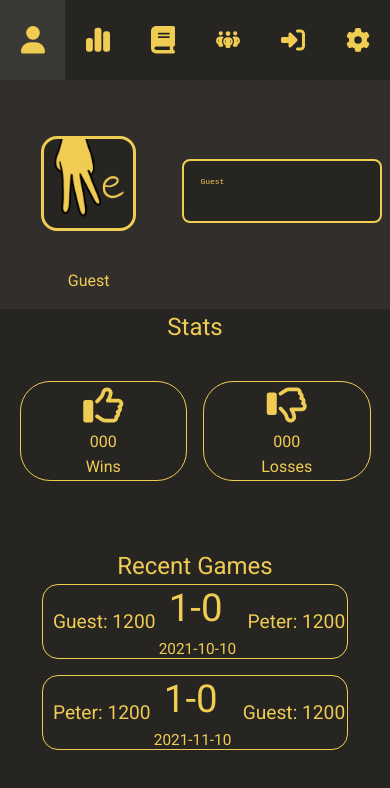
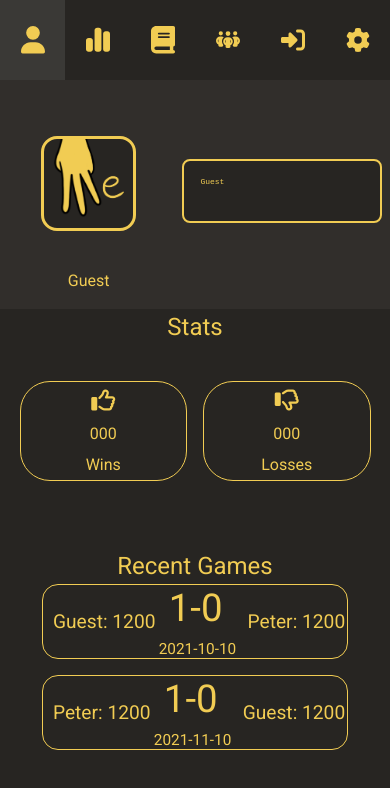
Before and after one commit to TheArtemis/chopstick.js, a Vue app: page /profile in a window 390 px wide. Shown: the top 788 px of the page. Built offline with nearby package versions, Linux system fonts and the light colour scheme.

Commit message:
stats profile

```diff
--- a/src/assets/profile.css
+++ b/src/assets/profile.css
@@ -264,8 +264,15 @@
   display: grid;
   place-items: center;
   font-weight: 600;
-  font-size: 2em;
+  font-size: 2.5em;
 }
+.stats .top-wrapper .top-container span.losses {
+  display: grid;
+  place-items: center;
+  font-weight: 600;
+  font-size: 2.5em;
+}
+
 
 .stats .top-wrapper .top-container span.wins-text {
   text-align: center;
@@ -444,10 +451,14 @@
   .stats .top-wrapper .top-container i {
     text-align: center;
     color: 1px solid var(--color-primary);
-    font-size: 2.5em;
+    font-size: 1.5em;
   }
 
   .stats .top-wrapper .top-container span.wins {
+    font-weight: 200;
+    font-size: 1em;
+  }
+  .stats .top-wrapper .top-container span.losses {
     font-weight: 200;
     font-size: 1em;
   }
```
